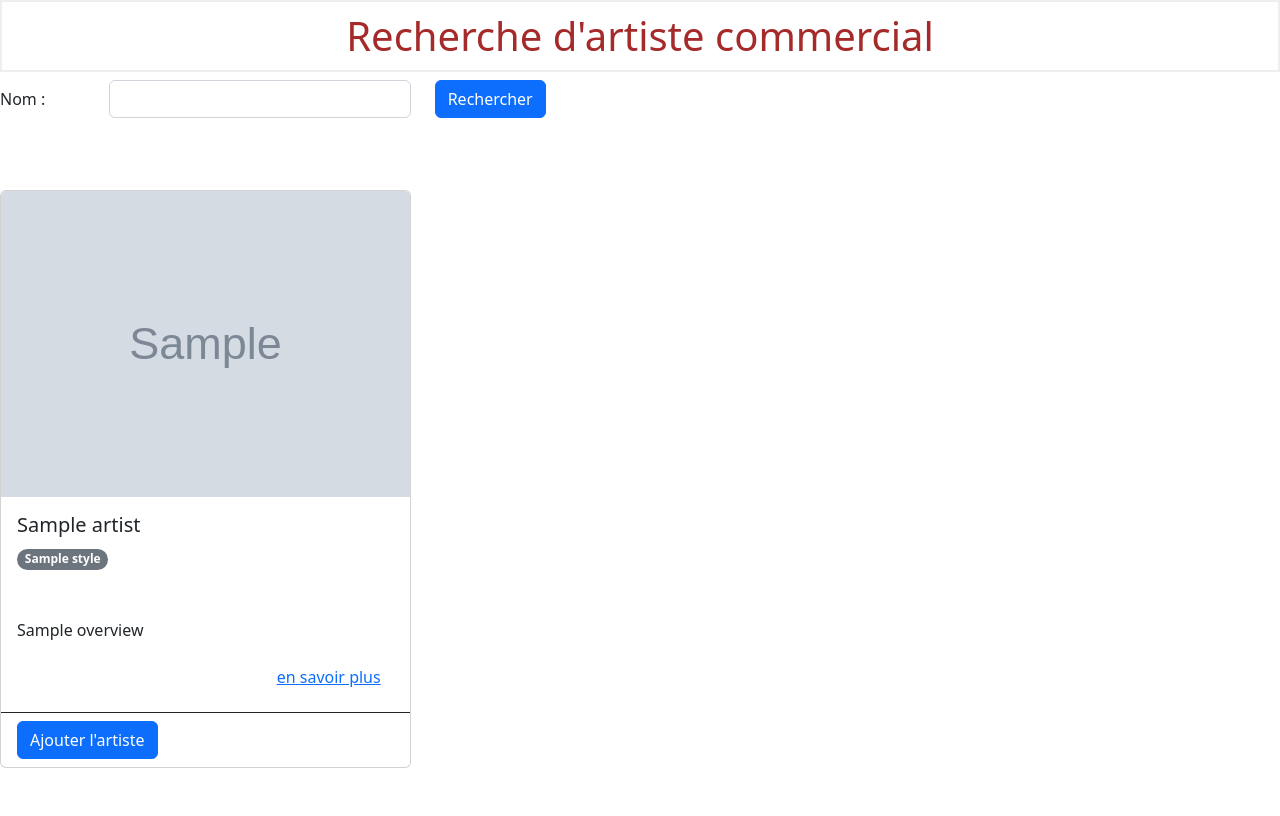
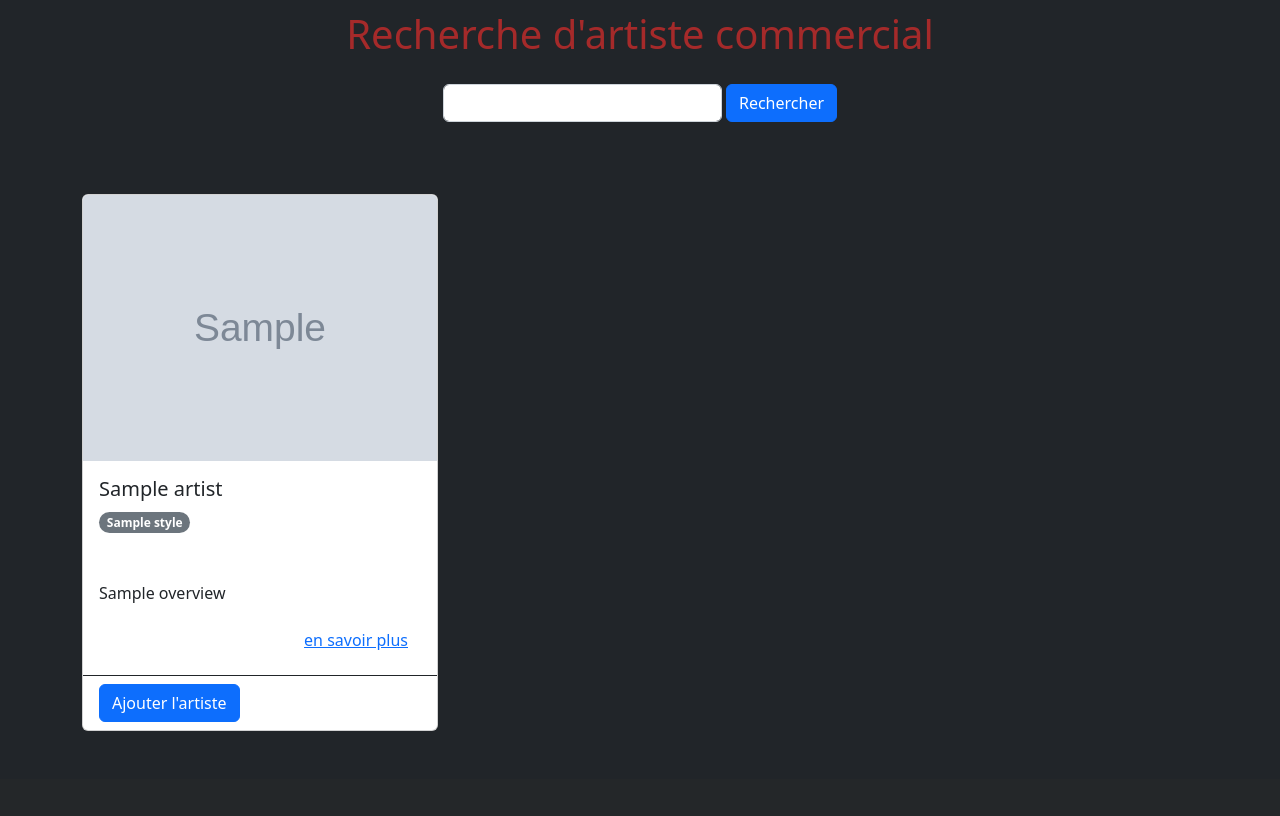
Before and after one commit to paloindici/MusicLink, a Flask app: template templates/recherche_commercial.html in a window 1280 px wide. Shown: the part 56-872 px from the top of the page. After the commit the page ends 787 px from the top, so only its background shows below. Run offline with Flask 2, Linux system fonts and the light colour scheme; the template is opened without the code that fills it: most values are stand-ins (such as "Sample title", 1, 10 or a date in 2020); grey boxes marked "Sample" are stand-in pictures.

Commit message:
Update - rework design commercial search

```diff
--- a/app.py
+++ b/app.py
@@ -72,7 +72,7 @@ async def plex_oauth():
 @app.route('/search/commercial')
 def recherche_commercial():
     if 'token' in session:
-        return render_template('recherche_commercial.html')
+        return render_template('recherche_commercial.html', info="Pas d'artist rechercher")
     else:
         return redirect(url_for('signin'))
 
--- a/static/css/style.css
+++ b/static/css/style.css
@@ -1,8 +1,11 @@
 h1 {
-    border: 2px #eee solid;
     color: brown;
     text-align: center;
     padding: 10px;
+}
+
+nav {
+    background-color: #1d2022;
 }
 
 .line-clamp {
--- a/templates/base.html
+++ b/templates/base.html
@@ -11,10 +11,10 @@
     <script src="https://cdn.jsdelivr.net/npm/bootstrap@5.2.0-beta1/dist/js/bootstrap.bundle.min.js" integrity="sha384-pprn3073KE6tl6bjs2QrFaJGz5/SUsLqktiwsUTF55Jfv3qYSDhgCecCxMW52nD2" crossorigin="anonymous"></script>
     <script src="https://ajax.googleapis.com/ajax/libs/jquery/3.6.0/jquery.min.js"></script>
 </head>
-<body>
+<body class="bg-dark">
 
 {% block navbar %}
-<nav class="navbar navbar-expand-lg navbar-dark bg-dark">
+<nav class="navbar navbar-expand-lg navbar-dark">
     <div class="container-fluid">
         <a class="navbar-brand" href="{{url_for('.index')}}">Accueil</a>
         <button class="navbar-toggler" type="button" data-bs-toggle="collapse" data-bs-target="#navbarNavDropdown"
--- a/templates/recherche_commercial.html
+++ b/templates/recherche_commercial.html
@@ -2,18 +2,25 @@
 
 {% block content %}
 <h1>{% block title %} Recherche d'artiste commercial {% endblock %}</h1>
-
+<div class="container mt-3">
     <form action="{{url_for('.resultat_commercial')}}" method="get" class="row">
-    <label for="search-comm" class="col-1 col-form-label">Nom :</label>
-    <div class="col-3">
-        <input type="text" class="form-control col-3" id="search-comm" name="nom" required>
-    </div>
-    <div class="col-3">
+        <div class="d-flex justify-content-center">
+            <input type="text" class="form-control col-3 w-25 me-1" id="search-comm" name="nom" required>
             <button type="submit" class="btn btn-primary">
                 Rechercher
             </button>
         </div>
     </form>
+
+    {% if artistsData is not defined and artistsData|length == 0 %}
+    <div class="d-flex align-items-center justify-content-center" style="height: 75vh">
+        <span class="text-light fs-5">{{info}}</span>
+        <div class="spinner-grow text-light" role="status">
+            <span class="visually-hidden">Loading...</span>
+        </div>
+    </div>
+    {% endif %}
+
     <div class="row my-5 row-cols-1 row-cols-md-3 g-4">
         {% for artistData in artistsData %}
         <div class="col">
@@ -40,7 +47,8 @@
                     {% else %}
                     <p id="overview-{{loop.index}}" class="line-clamp mt-5">{{artistData['overview']}}</p>
                     <div class="w-100 text-end">
-                    <button id="full-history-{{loop.index}}" class="btn btn-link" onclick="getHistory({{loop.index}})">
+                        <button id="full-history-{{loop.index}}" class="btn btn-link"
+                                onclick="getHistory({{loop.index}})">
                             en savoir plus
                         </button>
                     </div>
@@ -63,6 +71,7 @@
         </div>
         {% endfor %}
     </div>
+</div>
 
 <!--TODO create service -->
 <script>
@@ -79,5 +88,13 @@ function getHistory(index) {
     }
 }
 
+
+
+
+
+
+
+
+
 </script>
 {% endblock %}
```
Lines whose indentation alone changed are shown as unchanged.
